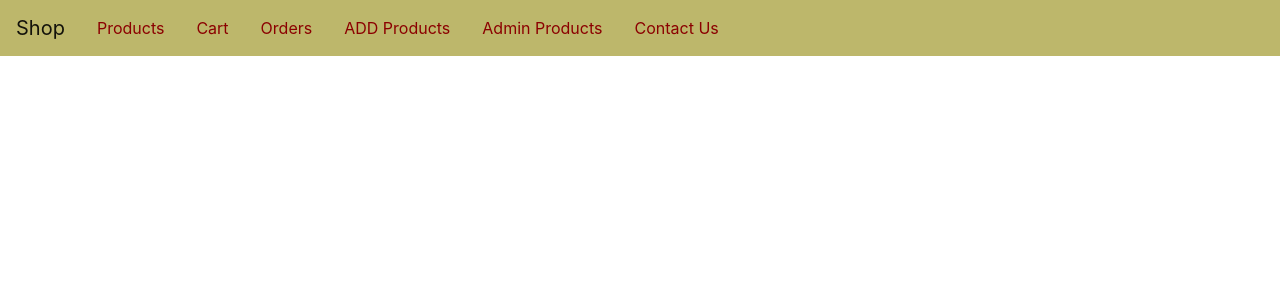
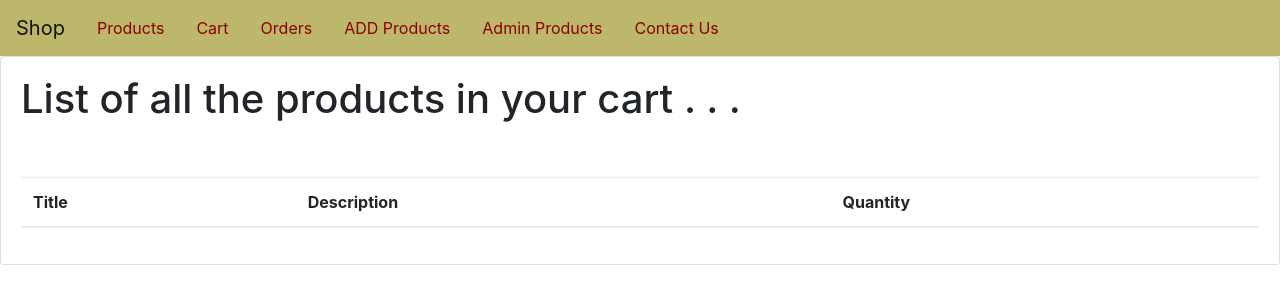
Before and after one commit to Devina6/ExpressJS, a plain HTML site: page views/shop/cart.html in a window 1280 px wide. Drawn offline with nearby package versions, Linux system fonts and the light colour scheme.

Commit message:
display products added to cart

```diff
--- a/views/shop/cart.html
+++ b/views/shop/cart.html
@@ -19,7 +19,22 @@
         <a class="nav-link active" aria-current="page" href="/contactus/contact">Contact Us</a>
 
     </nav>
-
+     	<div id="main" class="card card-body">
+        <h1>List of all the products in your cart . . . </h1>
+        <br><br>
+               <table class="table table-hover ">
+                   <thead>
+                       <tr>
+                           <th scope="col">Title</th>
+                           <th scope="col">Description</th>
+                           <th scope="col">Quantity</th>
+                       </tr>
+                   </thead>
+                <tbody id="tableBody">
+                    <!--TABLE_BODY-->
+                </tbody>
+            </table>
+    </div>
 
 </body>
 </html>
```
